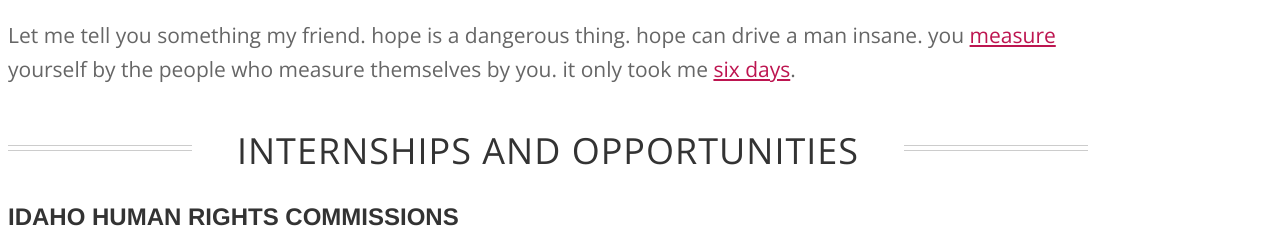
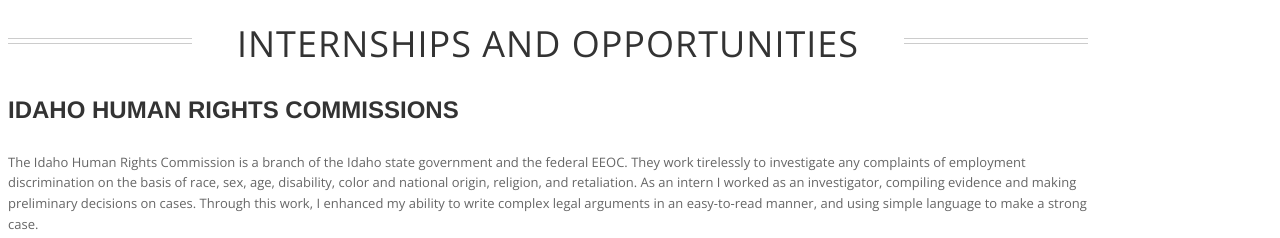
Before and after one commit to Aneesha-Shr/Aneesha-Shr.github.io, a plain HTML site: page index.html in a window 1280 px wide. Shown: the part 584-822 px from the top of the page. Drawn offline with nearby package versions, Linux system fonts and the light colour scheme; some icons are missing; a web font is replaced by a local one.

Commit message:
Update index.html

```diff
--- a/index.html
+++ b/index.html
@@ -67,12 +67,12 @@
 <main id="main">
 
 	<div class="container">
-
+		<!--
 		<div class="row section topspace">
 			<div class="col-md-12">
 				<p class="lead text-center text-muted">Let me tell you something my friend. hope is a dangerous thing. hope can drive a man insane. you <a href="about.html">measure</a> yourself by the people who measure themselves by you. it only took me <a href="sidebar-right.html">six days</a>. </p>
 			</div>
-		</div> <!-- / section -->
+		</div>  / section -->
 
 		<div class="row section featured topspace">
 			<h2 class="section-title"><span>Internships and Opportunities</span></h2>
```
